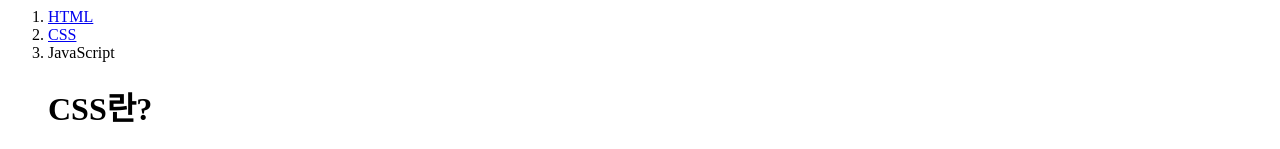
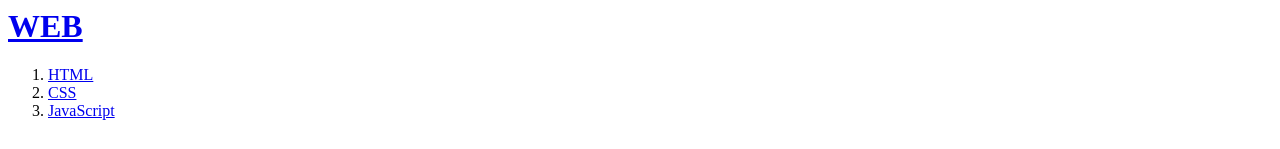
Before and after one commit to gyuyou/gyuyou, a plain HTML site: page 2.html in a window 1280 px wide. Shown: the top 149 px of the page. Drawn offline with Linux system fonts and the light colour scheme.

Commit message:
Add files via upload

```diff
--- a/2.html
+++ b/2.html
@@ -4,10 +4,11 @@
 
 </head>
 <body>
+<h1><a href="index.html">WEB</a></h1>
 <ol>
 <li><a href="1.html">HTML</a></li> <!--1.html-->
 <li><a href="2.html">CSS</a></li><!--2.html-->
-<li>JavaScript</a></li><!--3.html-->
+<li><a href="3.html">JavaScript</a></li><!--3.html-->
 <h1>CSS란?</h1>
 </ol>
 <img src="html 2.jpg" alt="html image" width="100%" height="100%">
```
